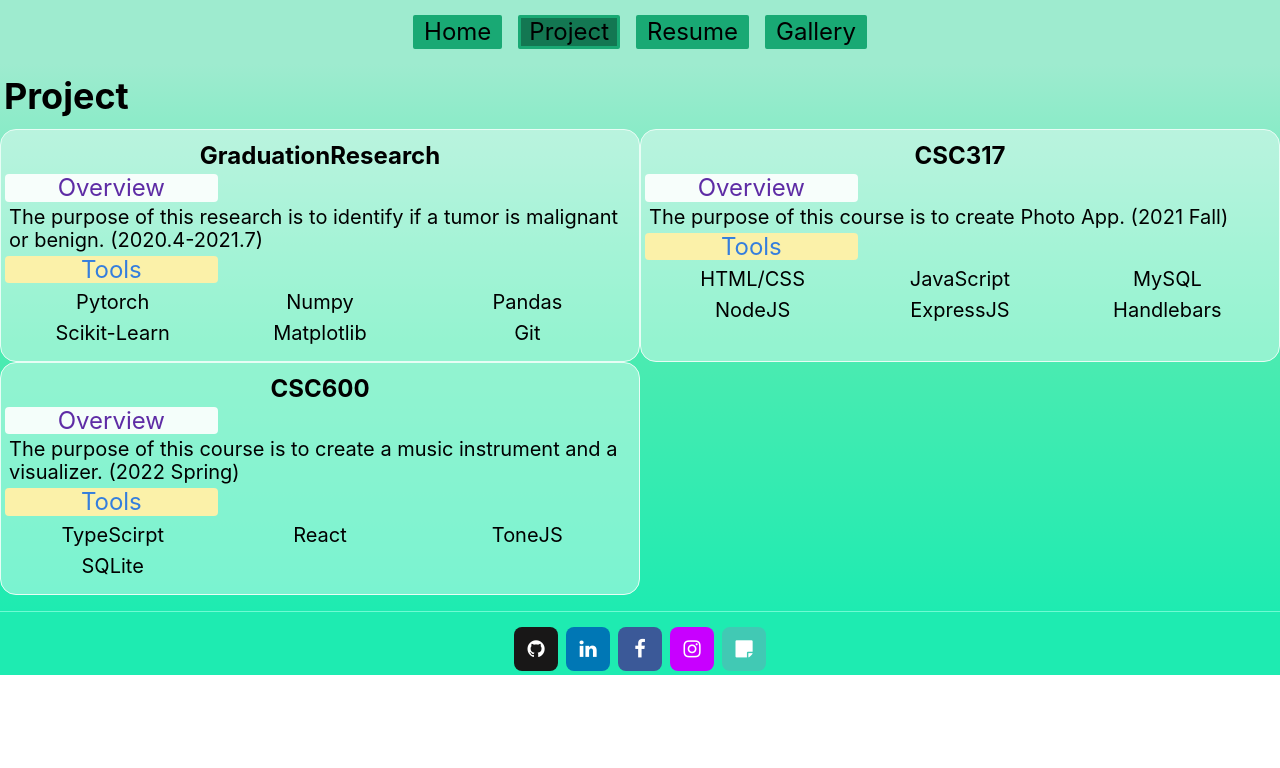
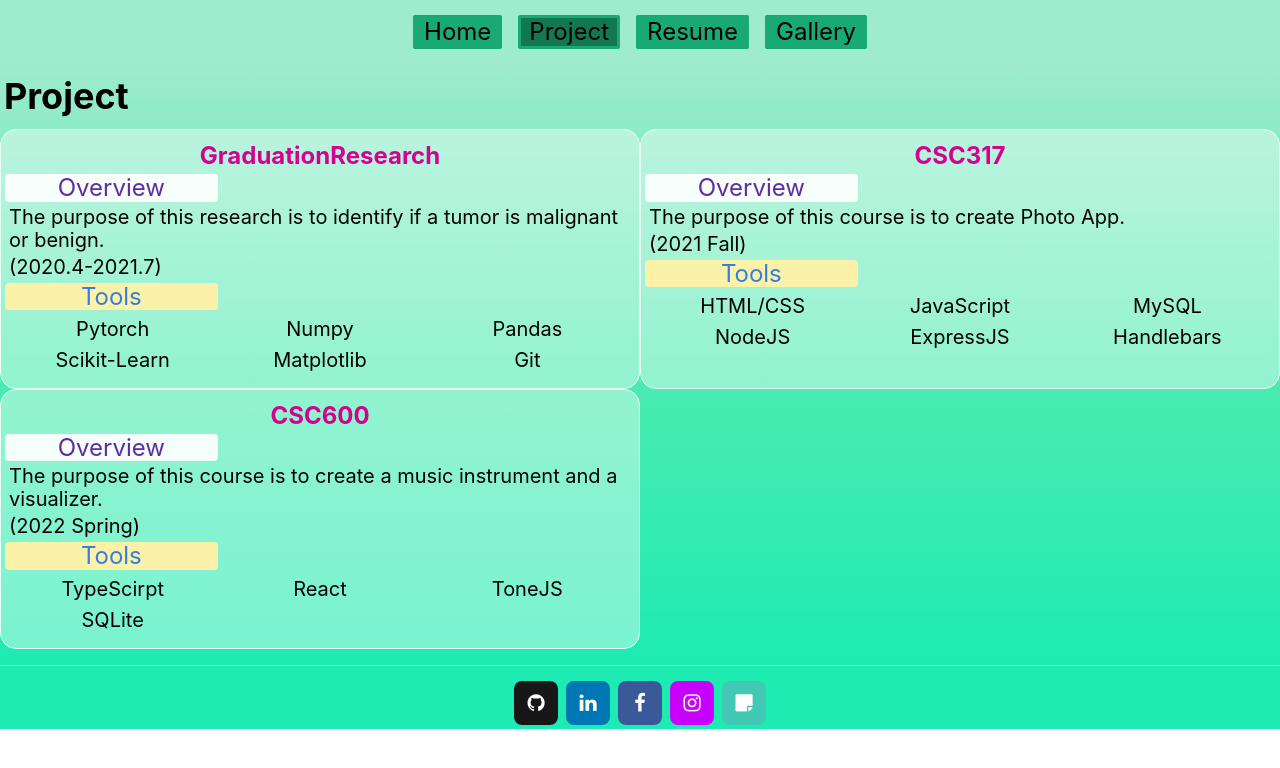
Before and after one commit to YoshimasaIwano/YoshimasaIwano-Profile, a React (Create React App) app in the folder my-app/: page /Project in a window 1280 px wide. Shown: the top 768 px of the page. Built offline with nearby package versions, Linux system fonts and the light colour scheme; a web font is replaced by a local one.

Commit message:
edit project and profile

```diff
--- a/my-app/src/component/main-contents/Profile.tsx
+++ b/my-app/src/component/main-contents/Profile.tsx
@@ -1,8 +1,7 @@
 import yoshi from '../../assets/yoshi30.png';
 
 import Particles from 'react-tsparticles';
-import { loadFountainPreset } from 'tsparticles-preset-fountain';
-import { Bounce, Engine, IOptions, RecursivePartial, Split } from 'tsparticles-engine';
+import { Engine, IOptions, RecursivePartial } from 'tsparticles-engine';
 import { loadFull } from 'tsparticles';
 
 /*
@@ -11,7 +10,7 @@ import { loadFull } from 'tsparticles';
 
 export function Profile() {
     const params: RecursivePartial<IOptions> = {
-        fpsLimit: 120,
+        fpsLimit: 150,
         particles: {
             bounce: {
                 vertical: {
@@ -144,54 +143,3 @@ export function Profile() {
         </div>
     )
 }
-
-// params={{
-//     detectRetina: true,
-//     interactivity: {
-//       detectsOn: "canvas",
-//       modes: { repulse: { distance: 300 } },
-//       events: {
-//         onHover: {
-//           enable: true,
-//           mode: "grab",
-//         },
-//         onclick: { enable: true, mode: "repulse" },
-//       },
-//     },
-//     responsive: [
-//       {
-//         maxWidth: 400,
-//         options: { particles: { number: { value: 10 } } },
-//       },
-//       {
-//         maxWidth: 600,
-//         options: { particles: { number: { value: 15 } } },
-//       },
-//       {
-//         maxWidth: 1000,
-//         options: { particles: { number: { value: 30 } } },
-//       },
-//       {
-//         maxWidth: 1200,
-//         options: {
-//           particles: { number: { value: 45 } },
-//         },
-//       },
-//       {
-//         maxWidth: 5000,
-//         options: {
-//           particles: { number: { value: 60 } },
-//         },
-//       },
-//     ],
-//     particles: {
-//       color: { value: currentColor },
-//       lineLinked: { color: currentColor },
-//       life: {
-//         duration: {
-//           value: 200,
-//           random: { enable: true, minimumValue: 100 },
-//         },
-//       },
-//     },
-//   }}
--- a/my-app/src/component/main-contents/Project.tsx
+++ b/my-app/src/component/main-contents/Project.tsx
@@ -15,24 +15,28 @@ export function Project() {
 type ProjectProps = {
     name: string;
     overview: string;
+    period: string,
     tools: Array<string>;
 };
 
 const GraduationResearchProps: ProjectProps = {
     name: "GraduationResearch",
-    overview:  "The purpose of this research is to identify if a tumor is malignant or benign. (2020.4-2021.7)",
+    overview: "The purpose of this research is to identify if a tumor is malignant or benign.",
+    period: "(2020.4-2021.7)",
     tools: ["Pytorch","Numpy","Pandas","Scikit-Learn","Matplotlib","Git"],
 }
 
 const CSC317Props: ProjectProps = {
     name: "CSC317",
-    overview: "The purpose of this course is to create Photo App. (2021 Fall)",
+    overview: "The purpose of this course is to create Photo App.",
+    period: "(2021 Fall)",
     tools: ["HTML/CSS","JavaScript","MySQL","NodeJS","ExpressJS","Handlebars"],
 }
 
 const CSC600Props: ProjectProps = {
     name: "CSC600",
-    overview: "The purpose of this course is to create a music instrument and a visualizer. (2022 Spring)",
+    overview: "The purpose of this course is to create a music instrument and a visualizer.",
+    period: "(2022 Spring)",
     tools: ["TypeScirpt","React","ToneJS","SQLite"],
 }
 
@@ -42,14 +46,15 @@ const ProjectList: Array<ProjectProps> = [
     CSC600Props,
 ];
 
-function ProjectContent({ name, overview, tools }: ProjectProps): JSX.Element {
+function ProjectContent({ name, overview, period, tools }: ProjectProps): JSX.Element {
     return (
         <NavLink to={name} className='pv2 w-50 br4 ba b--washed-green bg-white-40 bg-animate hover-bg-light-blue link color-inherit'>
-            <div className='tc f3 b mh1 mv1'>{name}</div>
+            <div className='tc f3 b dark-pink mh1 mv1'>{name}</div>
             <div className='flex-column'>
                 <div className=''>
                     <div className='w-third tc mh1 mv1 f3 purple br2 bg-white-90'>Overview</div>
                     <p className='mh2 mv1 f4'>{overview}</p>
+                    <p className='mh2 mv1 f4'>{period}</p>
                 </div>
                 <div className=''>
                     <div className='w-third tc mh1 mv1 f3 blue br2 bg-light-yellow'>Tools</div>
@@ -72,7 +77,7 @@ export function DefaultProjectPage(): JSX.Element {
             <div className='tl f2 b ml1 mv1'>Project</div>
             <div className='pv2 flex flex-wrap items-top justify-start'>
                 {ProjectList.map((project) => {
-                    return <ProjectContent name={project.name} overview={project.overview} tools={project.tools} />
+                    return <ProjectContent name={project.name} overview={project.overview} period={project.period} tools={project.tools} />
                 })}
             </div>
         </>
```
Also changed, not shown: my-app/src/assets/graduation-research-img/ensemble.png, my-app/src/assets/resume[YoshimasaIwano].png.
